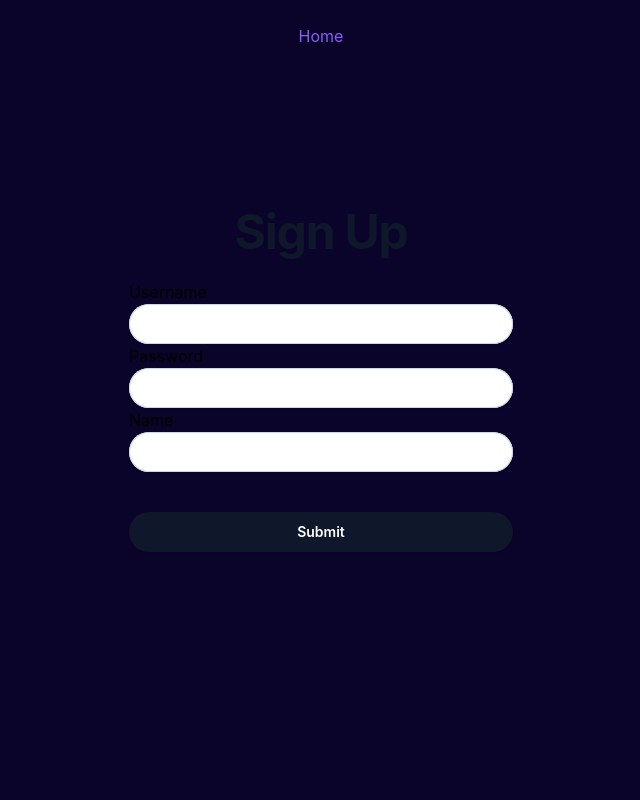
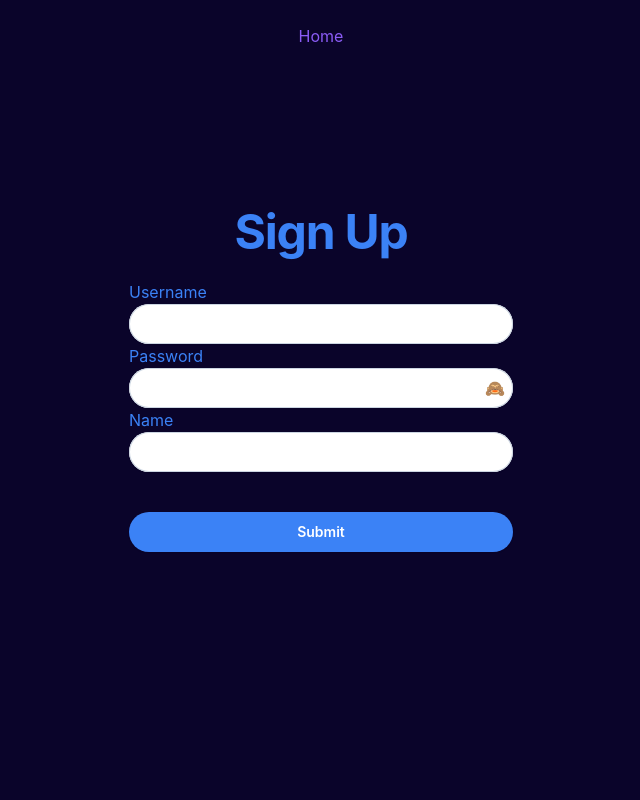
Before and after one commit to SheetsC/taskCheck-manager, a React (Create React App) app in the folder project_maybe/frontend/: page /signup in a window 1280 px wide. Shown: the top 800 px of the page, without its empty margins (319-959 px from the left). Built offline with nearby package versions, Linux system fonts and the light colour scheme; no server answers.

Commit message:
loom ready

```diff
--- a/project_maybe/frontend/src/Home.js
+++ b/project_maybe/frontend/src/Home.js
@@ -16,7 +16,7 @@ export function Home({ user, userTasks }) {
 
   if (isLoading) {
     return (
-      <div className="flex h-screen items-center justify-center">
+      <div className="flex h-screen items-center text-blue-500 justify-center">
         <p>Loading...</p>
       </div>
     );
@@ -25,13 +25,13 @@ export function Home({ user, userTasks }) {
   return (
     user ?(
       <div className='text-center my-6 cursor-default select-none font-sans text-xl'>
-        <h1>Hello, {user.name}. Days with tasks due have been marked.<br/> Navigate to Projects to see which ones need work.</h1>
+        <h1 className='text-violet-500 '>Hello, {user.name}. Days with tasks due have been marked.<br/> Navigate to Projects to see which ones need work.</h1>
         <MyCalendar user={user} userTasks={userTasks}/>
       </div>
     ) :
     (
       <div className="flex h-screen items-center flex-col mt-24">
-        <h1 className="text-3xl font-bold mb-10 cursor-default select-none py-10 px-4" >TaskCheck Manager</h1>
+        <h1 className="text-3xl font-bold mb-10 text-violet-500 cursor-default select-none py-10 px-4" >TaskCheck Manager</h1>
         <Link to="/login" className="mx-auto">
           <button className="bg-violet-500 w-48 text-white rounded-full px-6 py-4 select-none">
             Login
--- a/project_maybe/frontend/src/Login.js
+++ b/project_maybe/frontend/src/Login.js
@@ -47,7 +47,7 @@ export function Login({ handleLogin }) {
                     <h2 class="text-3xl font-bold cursor-default select-none tracking-tight text-violet-500 sm:text-5xl">Login</h2>
                 </div>
                 <div>
-                    <label for="username" class="block text-sm font-semibold leading-6 text-gray-900 cursor-default select-none">Username</label>
+                    <label for="username" class="block text-sm font-semibold leading-6 text-violet-500 cursor-default select-none">Username</label>
                     <input
                         type="text"
                         name="username"
@@ -58,7 +58,7 @@ export function Login({ handleLogin }) {
                     />
                 </div>
                 <div class="z-0 relative w-full">
-                    <label className="cursor-default select-none" htmlFor="password">Password: </label>
+                    <label className="cursor-default  text-violet-500 select-none" htmlFor="password">Password: </label>
                     <div class="absolute inset-y-11 right-0 flex items-center px-2">
                         <span class="z-auto cursor-pointer select-none" onClick={handleShow}>
                         {show ? "🙊":"🙈"}
@@ -79,9 +79,9 @@ export function Login({ handleLogin }) {
                     <button type="submit" class="block w-full rounded-full bg-violet-500 px-3.5 py-2.5 text-center text-sm font-semibold text-white shadow-sm hover:bg-slate-500 focus-visible:outline focus-visible:outline-2 focus-visible:outline-offset-2 focus-visible:outline-amber-300">Login</button>
                     {/* <Link to="/events"><button type="submit" class="block w-full rounded-md bg-slate-900 px-3.5 py-2.5 text-center text-sm font-semibold text-white shadow-sm hover:bg-slate-500 focus-visible:outline focus-visible:outline-2 focus-visible:outline-offset-2 focus-visible:outline-amber-300">Login</button></Link> */}
                 </div>
-                <div class="mx-auto flex items-center cursor-default select-none  gap-x-2">
+                <div class="mx-auto flex  text-violet-500 items-center cursor-default select-none  gap-x-2">
                     <p>Don't have an account?</p>
-                    <Link className="signupbtn" to="/signup">Sign Up!</Link>
+                    <Link className="signupbtn text-blue-500" to="/signup">Sign Up!</Link>
                 </div>
             </form>
             {isOpen && (
--- a/project_maybe/frontend/src/MyCalendar.js
+++ b/project_maybe/frontend/src/MyCalendar.js
@@ -40,7 +40,7 @@ function MyCalendar({user, userTasks}) {
   return (
     <div className='mx-auto my-auto z-3'>
         <div className='my-3'>
-            <h2 className="text-3xl text-center my-19 font-semibold mb-4">My Calendar</h2>
+            <h2 className="text-3xl text-violet-500 text-center my-19 font-semibold mb-4">My Calendar</h2>
             <div className="mx-auto items-center p-4 rounded-lg shadow-md">
                 <Calendar
                     onChange={handleDateChange}
--- a/project_maybe/frontend/src/Signup.js
+++ b/project_maybe/frontend/src/Signup.js
@@ -58,9 +58,9 @@ export function SignUp({ setUser }) {
         <div class='mt-28'>
             <form onSubmit={formik.handleSubmit} class="mx-auto mt-16 max-w-sm sm:mt-20">
                 <div class="mx-auto max-w-2xl text-center justify-between gap-x-6 p-6 lg:px-8">
-                    <h2 class="text-3xl font-bold tracking-tight text-slate-900 sm:text-5xl">Sign Up</h2>
+                    <h2 class="text-3xl font-bold tracking-tight text-blue-500 sm:text-5xl">Sign Up</h2>
                 </div>
-                <label for="username">Username </label>
+                <label className='text-blue-500' for="username">Username </label>
                 <input
                 type="text"
                 name="username"
@@ -72,12 +72,11 @@ export function SignUp({ setUser }) {
                 />
                 <p style={{ color: "red" }}> {formik.errors.username}</p>
                 <div class="relative w-full">
-                    <label htmlFor="password">Password</label>
+                    <label className='text-blue-500' htmlFor="password">Password</label>
                     <div class="absolute inset-y-11 right-0 flex items-center px-2">
                         <input class="hidden js-password-toggle" id="toggle" type="checkbox" />
-                        <span class="z-auto ">
-                            {show ? <FontAwesomeIcon icon="fa-solid fa-eye" onClick={handleShow}/> :  <FontAwesomeIcon icon="fa-solid fa-eye-slash" onClick={handleShow}/>
-                            }
+                        <span class="z-auto cursor-pointer select-none" onClick={handleShow}>
+                        {show ? "🙊":"🙈"}
                         </span>
                     </div>
                     <input
@@ -91,7 +90,7 @@ export function SignUp({ setUser }) {
                     <p style={{ color: "red" }}> {formik.errors.password}</p>
                 </div>
 
-                <label for="name"> Name</label>
+                <label className='text-blue-500'for="name"> Name</label>
                 <input
                 type="text"
                 name="name"
@@ -103,7 +102,7 @@ export function SignUp({ setUser }) {
                 <p style={{ color: "red" }}> {formik.errors.name}</p>
 
                 <div class="mt-10">
-                    <button type="submit" class="block w-full rounded-full bg-slate-900 px-3.5 py-2.5 text-center text-sm font-semibold text-white shadow-sm hover:bg-slate-500 focus-visible:outline focus-visible:outline-2 focus-visible:outline-offset-2 focus-visible:outline-amber-300">Submit</button>
+                    <button type="submit" class="block w-full rounded-full bg-blue-500 px-3.5 py-2.5 text-center text-sm font-semibold text-white shadow-sm hover:bg-slate-500 focus-visible:outline focus-visible:outline-2 focus-visible:outline-offset-2 focus-visible:outline-amber-300">Submit</button>
                 </div>
             </form>
         </div>
--- a/project_maybe/frontend/src/TaskForm.js
+++ b/project_maybe/frontend/src/TaskForm.js
@@ -42,11 +42,11 @@ export function TaskForm({ projectId, user, addNewTask }) {
 
   return (
     <div className="mx-auto font-sans text-center justify-between gap-x-6 p-6 lg:px-8">
-      <div className="mx-10 mb-8 border rounded shadow-sm p-6">
-        <h2 className="p-6 my-3 text-4xl font-bold">Add a Task</h2>
+      <div className="mx-10 mb-8 border-none shadow-sm p-6">
+        <h2 className="p-6 my-3 text-yellow-500 text-4xl font-bold">Add a Task</h2>
         <form onSubmit={formik.handleSubmit} className="mx-auto mt-6 max-w-lg grid grid-cols-2 gap-4">
           <div>
-            <label htmlFor="description" className="block text-sm font-semibold font-sans leading-6 text-gray-900">Description</label>
+            <label htmlFor="description" className="block text-sm font-semibold font-sans leading-6  text-yellow-500">Description</label>
             <input
               type="text"
               name="description"
@@ -61,7 +61,7 @@ export function TaskForm({ projectId, user, addNewTask }) {
             )}
           </div>
           <div>
-            <label htmlFor="dueDate" className="block text-sm font-sans leading-6 text-gray-900">Due</label>
+            <label htmlFor="dueDate" className="block text-sm font-sans leading-6  text-yellow-500">Due</label>
             <input
               type="date"
               name="dueDate"
@@ -76,7 +76,7 @@ export function TaskForm({ projectId, user, addNewTask }) {
             )}
           </div>
           <div className="w-full">
-            <label htmlFor="status" className="block text-sm font-semibold font-sansleading-6 text-gray-900">Status</label>
+            <label htmlFor="status" className="block text-sm font-semibold font-sansleading-6  text-yellow-500">Status</label>
             <input
               type="text"
               name="status"
@@ -90,7 +90,7 @@ export function TaskForm({ projectId, user, addNewTask }) {
               <div className="text-red-500">{formik.errors.status}</div>
             )}
           </div>
-          <button type="submit" className="block w-full font-sans rounded-md bg-blue-500 px-3.5 py-2 text-center text-sm font-semibold text-white shadow-sm hover:bg-slate-500">Add Task</button>
+          <button type="submit" className="block w-full font-sans rounded-md bg-yellow-500 px-3.5 py-2 text-center text-sm font-semibold text-white shadow-sm hover:bg-slate-500">Add Task</button>
             </form>
         </div>
         </div>
```
Also changed, not shown: 1 other file (tests, documents, lock files or other folders).
